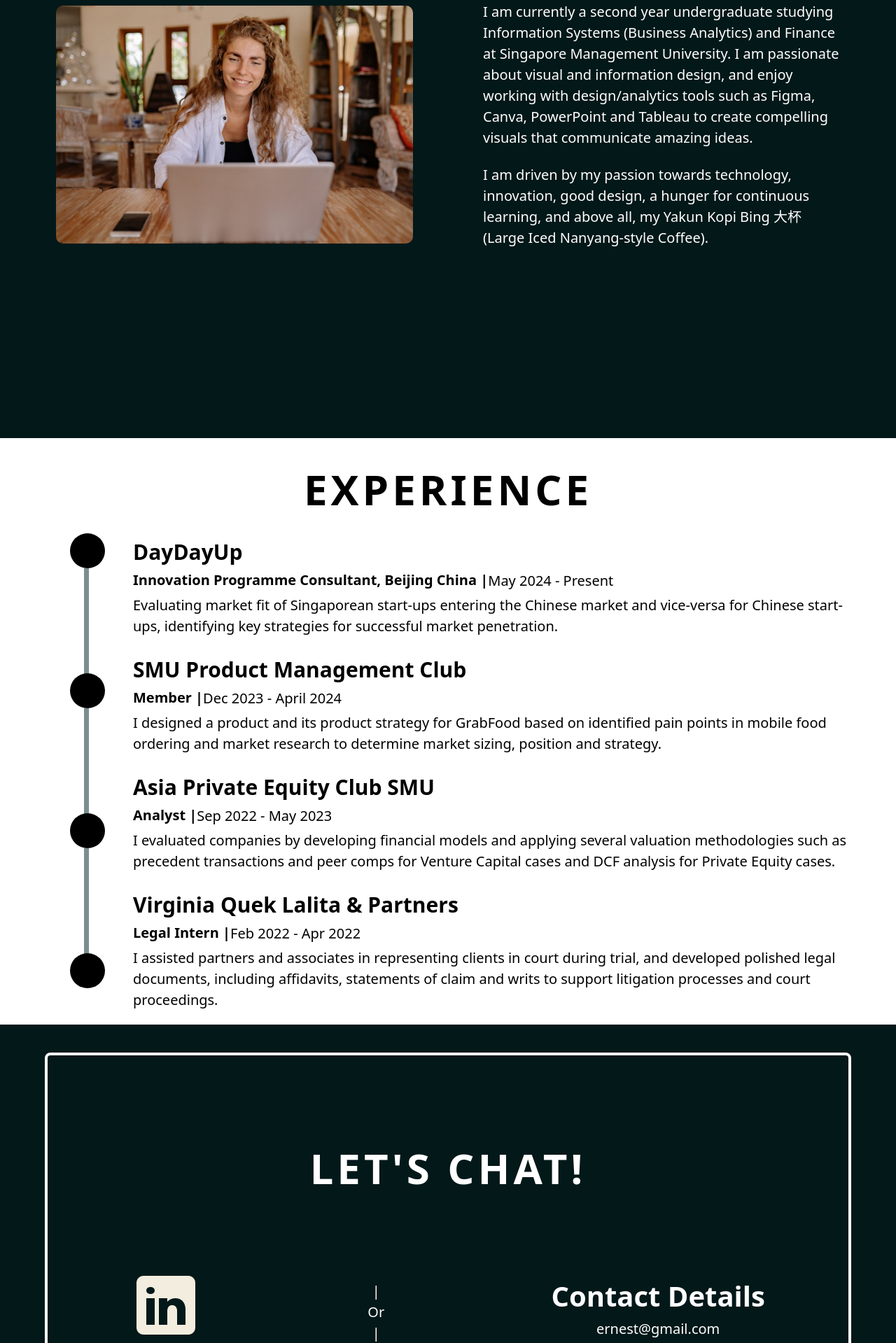
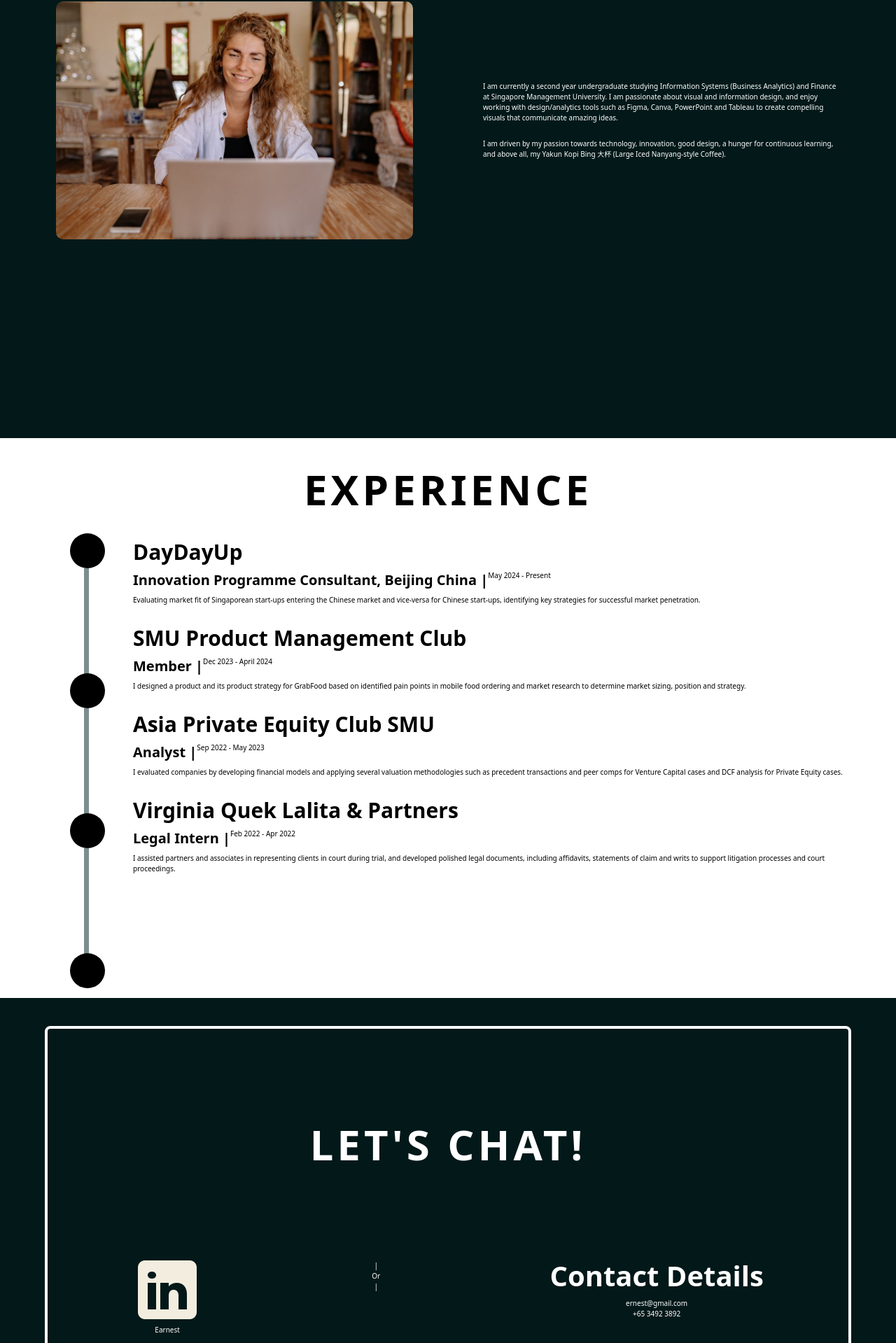
Before and after one commit to dev-basit/portfolio-ernest, a Next.js app: page / in a window 1280 px wide. Shown: the part 878-2797 px from the top of the page at 70% size. Built offline with nearby package versions, Linux system fonts and the light colour scheme.

Commit message:
Bugfixed: fonts interface passing to Text styled-component

```diff
--- a/src/components/about/index.tsx
+++ b/src/components/about/index.tsx
@@ -1,8 +1,8 @@
 import React from "react";
+import Image from "next/image";
 import { AboutStyles } from "@/components/about/styles";
 import { CommonStyles } from "@/styles/common";
-import { config } from "@/config";
-import Image from "next/image";
+import { config, fonts } from "@/config";
 
 function About() {
   return (
@@ -20,9 +20,9 @@ function About() {
           />
         </AboutStyles.AboutLeftContainer>
         <AboutStyles.AboutRightContainer>
-          <CommonStyles.Text>{config.aboutText}</CommonStyles.Text>
+          <CommonStyles.Text fonts={fonts}>{config.aboutText}</CommonStyles.Text>
           <CommonStyles.HorizontalBreak />
-          <CommonStyles.Text>{config.aboutText2}</CommonStyles.Text>
+          <CommonStyles.Text fonts={fonts}>{config.aboutText2}</CommonStyles.Text>
         </AboutStyles.AboutRightContainer>
       </AboutStyles.AbouContentContainer>
     </AboutStyles.AboutContainer>
--- a/src/components/footer/index.tsx
+++ b/src/components/footer/index.tsx
@@ -2,7 +2,7 @@ import React from "react";
 import Image from "next/image";
 import { FooterStyles } from "@/components/footer/styles";
 import { CommonStyles } from "@/styles/common";
-import { config } from "@/config";
+import { config, fonts } from "@/config";
 
 function Footer() {
   return (
@@ -12,17 +12,17 @@ function Footer() {
         <FooterStyles.FooterContactContent>
           <FooterStyles.FooterImage>
             <Image src="/assets/linkedin.png" width={300} height={200} alt="linkedin" layout="responsive" />
-            <CommonStyles.Text>{config.name}</CommonStyles.Text>
+            <CommonStyles.Text fonts={fonts}>{config.name}</CommonStyles.Text>
           </FooterStyles.FooterImage>
           <FooterStyles.FooterSection>
-            <CommonStyles.Text>|</CommonStyles.Text>
-            <CommonStyles.Text>Or</CommonStyles.Text>
-            <CommonStyles.Text>|</CommonStyles.Text>
+            <CommonStyles.Text fonts={fonts}>|</CommonStyles.Text>
+            <CommonStyles.Text fonts={fonts}>Or</CommonStyles.Text>
+            <CommonStyles.Text fonts={fonts}>|</CommonStyles.Text>
           </FooterStyles.FooterSection>
           <FooterStyles.FooterSection>
             <CommonStyles.ContainerHeadingMD>Contact Details</CommonStyles.ContainerHeadingMD>
-            <CommonStyles.Text>{config.email}</CommonStyles.Text>
-            <CommonStyles.Text>{config.phone}</CommonStyles.Text>
+            <CommonStyles.Text fonts={fonts}>{config.email}</CommonStyles.Text>
+            <CommonStyles.Text fonts={fonts}>{config.phone}</CommonStyles.Text>
           </FooterStyles.FooterSection>
         </FooterStyles.FooterContactContent>
       </FooterStyles.FooterContactContainer>
--- a/src/config.ts
+++ b/src/config.ts
@@ -1,3 +1,5 @@
+import { IFonts } from "./interfaces";
+
 const name = "Earnest";
 
 export const config = {
@@ -48,7 +50,7 @@ export const config = {
   techStack: "Nextjs - Styled-Components",
 };
 
-export const fonts = {
+export const fonts: IFonts = {
   lg: "1.5rem",
   md: "1rem",
   sm: ".8rem",
--- a/src/styles/common.ts
+++ b/src/styles/common.ts
@@ -1,4 +1,5 @@
 import styled from "styled-components";
+import { IFonts } from "@/interfaces";
 
 const Anchor = styled.a``;
 
@@ -21,15 +22,15 @@ const ContainerHeadingSM = styled.h3`
   color: ${({ color }) => color || "white"};
 `;
 
-const Text = styled.p`
-  font-size: ${(fonts) => fonts.lg || "2.5rem"};
+const Text = styled.p<{ fonts: IFonts }>`
+  font-size: ${({ fonts }) => fonts.lg || "2.5rem"};
 
   @media screen and (max-width: 1280px) {
-    font-size: ${(fonts) => fonts.md || "2rem"};
+    font-size: ${({ fonts }) => fonts.md || "2rem"};
   }
 
   @media screen and (max-width: 576px) {
-    font-size: ${(fonts) => fonts.sm || "1.5rem"};
+    font-size: ${({ fonts }) => fonts.sm || "1.5rem"};
   }
 `;
 
```
